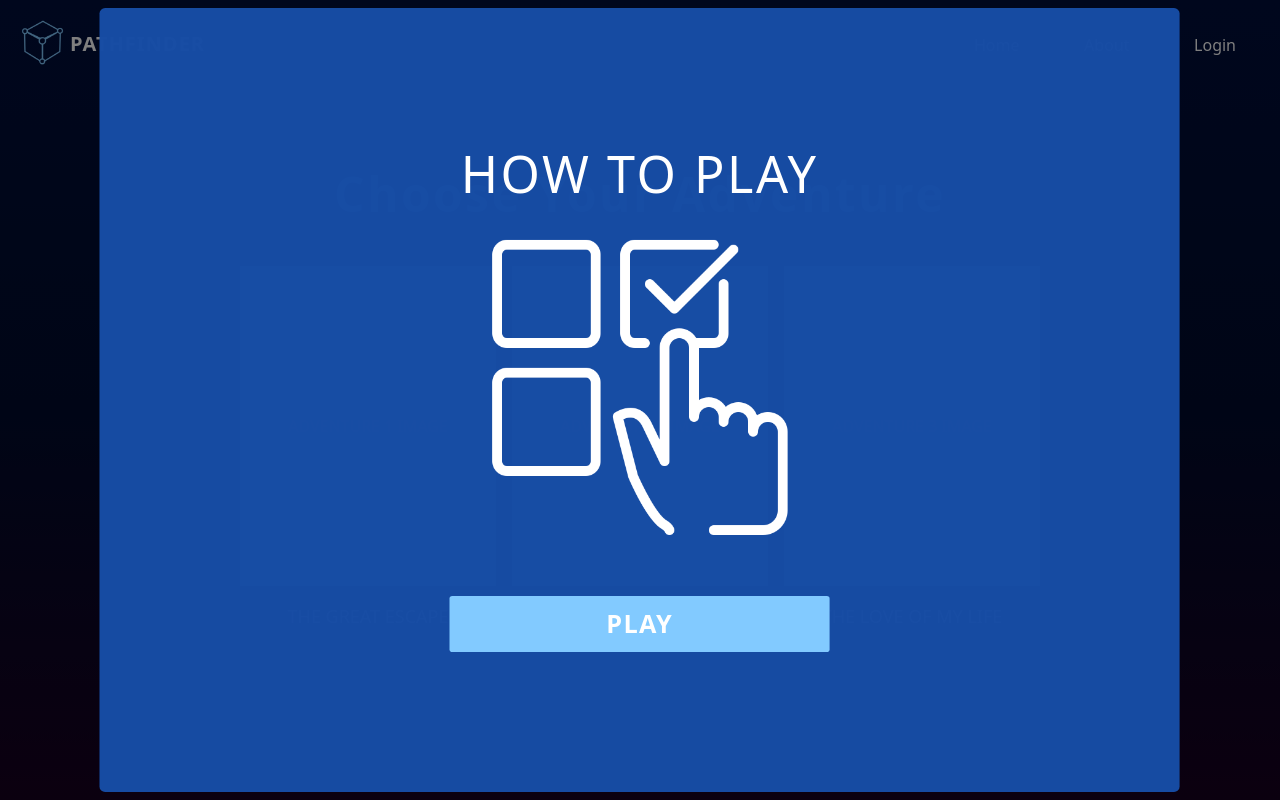
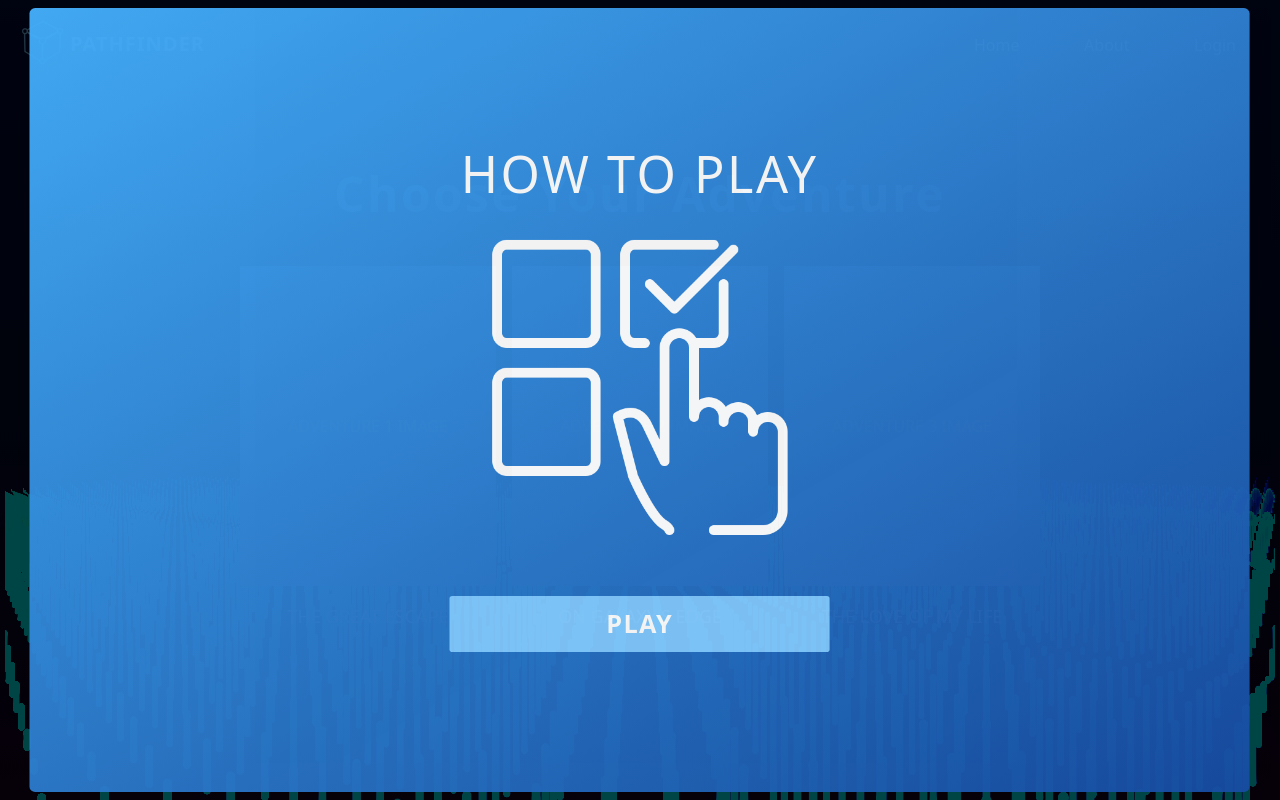
Before and after one commit to SilisK/pathfinder-game, a React (Vite) app: page /play in a window 1280 px wide. Built offline with nearby package versions, Linux system fonts and the light colour scheme.

Commit message:
add waves animation on each pages

```diff
--- a/src/App.css
+++ b/src/App.css
@@ -62,7 +62,7 @@
 
 
 /* Common styles for both buttons */
-.btn-left, .btn-right {
+.btn-gradient {
   position: relative;
   overflow: hidden;
   transition: color 0.4s, transform 0.4s;
@@ -70,7 +70,7 @@
 }
 
 
-.btn-left {
+.btn-gradient {
   /* background-color: #82CAFF; */
   background: linear-gradient(-30deg, #470063, #374afc);
   /* background: linear-gradient(-30deg, #82CAFF, #374afc); */
@@ -81,7 +81,7 @@
   transition: all 2s ease;
   overflow: hidden;
 }
-.btn-left:after {
+.btn-gradient:after {
   position: absolute;
   content: " ";
   top: 0;
@@ -93,13 +93,13 @@
   -webkit-transform: scale(.1);
   transform: scale(.1);
 }
-.btn-left:hover {
+.btn-gradient:hover {
   /* color: #fff; */
   color: #000e3b;
   border: none;
   background: transparent;
 }
-.btn-left:hover:after {
+.btn-gradient:hover:after {
   /* background: rgb(0,3,255); */
   /* background: linear-gradient(-30deg, #470063, #374afc); */
   background: #82CAFF;
--- a/src/Components/ChooseAd.jsx
+++ b/src/Components/ChooseAd.jsx
@@ -1,13 +1,13 @@
 
 function ChooseAd({handleAdventureClick, adventures}) {
   return(
-    <div>
+    <div className="z-40">
       <h2 className="text-primary text-5xl tracking-wider text-center font-bold mb-12">Choose Your Adventure</h2>
       <div className="grid grid-cols-3 gap-4 w-full px-10">
         {
           adventures.map((ad, index) => (
             <div className="flex flex-col items-center" onClick={() => handleAdventureClick(ad)}>
-              <div className="mb-2" >
+              <div className="mb-2 border-animation">
                 <div className="h-80 w-64 bg-blue-300 flex items-center justify-center">ADVENTURE {index+1} IMAGE</div>
               </div>
               <p className="uppercase text-lg mt-2">{ad.title}</p>
--- a/src/Components/Game.jsx
+++ b/src/Components/Game.jsx
@@ -1,8 +1,8 @@
 function Game({ adventure }) {
   return (
-    <div className="text-white mx-auto flex flex-col justify-center h-screen px-36">
+    <div className="text-white mx-auto flex flex-col justify-center h-screen px-36 z-40">
       {/* Card image and content */}
-      <div className="flex flex-col md:flex-row">
+      <div className="flex flex-col md:flex-row ">
         <div className="w-1/2 h-fit bg-primary flex items-center justify-center mx-6">
             <span className="text-2xl font-bold">IMAGE</span>
         </div>
--- a/src/Components/Navbar.jsx
+++ b/src/Components/Navbar.jsx
@@ -2,7 +2,7 @@ import { Link } from "react-router-dom";
 
 function NavBar() {
   return (
-    <nav className="w-full flex items-center justify-between p-5 text-white position: fixed z-40">
+    <nav className="w-full flex items-center justify-between p-5 text-white position: fixed z-50">
       <Link to="/" className="text-xl flex">
         <div className="logo"></div>
         <div className="mt-1">
--- a/src/Pages/About.jsx
+++ b/src/Pages/About.jsx
@@ -1,8 +1,17 @@
+import { useState, useEffect } from 'react';
+
+
 function About() {
+
+  useEffect(() => {
+    waves();
+  }, []);
+
+
   return (
     <div className="text-white max-w-7xl m-auto h-screen flex flex-col items-center justify-center">
 
-      <div className="w-3/5 mb-24">
+      <div className="w-3/5 mb-24 z-40">
         <h2 className="text-4xl mb-4 tracking-wider">What is <span className="text-blue-300">PATHFINDER</span> Exactly</h2>
         <p className="leading-relaxed text-base">
           PathFinder is a gaming web app that uses ChatGPT and Dall-E to create dynamic story-telling experiences.
@@ -12,7 +21,7 @@ function About() {
         </p>
       </div>
 
-      <div className="">
+      <div className="z-40">
         <h2 className="text-3xl text-center tracking-wider mb-8">MEET THE TEAM</h2>
         <div className="flex justify-center gap-12">
 
@@ -46,6 +55,8 @@ function About() {
 
         </div>
       </div>
+
+      <div className="waves"></div>
     </div>
   );
 }
--- a/src/Pages/Home.jsx
+++ b/src/Pages/Home.jsx
@@ -1,5 +1,5 @@
 import { Link } from "react-router-dom";
-import { useState, useEffect, useRef } from 'react';
+import { useState, useEffect } from 'react';
 // import { waves } from '../Components/waves.js';
 
 
@@ -60,8 +60,8 @@ function Home() {
       </div>
 
       <div className="flex justify-center gap-8 z-40">
-        <Link to="/login" className="bg-primary text-secondary uppercase font-semibold py-3 px-14 rounded btn-left"><span>Login</span></Link>
-        <Link to="/play" className="bg-primary text-secondary uppercase font-semibold py-3 px-8 rounded btn-left"><span>Play as Guest</span></Link>
+        <Link to="/login" className="bg-primary text-secondary uppercase font-semibold py-3 px-14 rounded btn-gradient"><span>Login</span></Link>
+        <Link to="/play" className="bg-primary text-secondary uppercase font-semibold py-3 px-8 rounded btn-gradient"><span>Play as Guest</span></Link>
       </div>
 
       <div className="waves"></div>
--- a/src/Pages/Play.jsx
+++ b/src/Pages/Play.jsx
@@ -3,6 +3,7 @@ import { useNavigate } from 'react-router-dom';
 import './PlayModal.css';
 import Game from "../Components/Game";
 import ChooseAd from "../Components/ChooseAd";
+
 
 const adventures = [
   {
@@ -23,6 +24,7 @@ function Play() {
   useEffect(() => {
     // Trigger the modal to open after mounting the component
     setShowModal(true);
+    waves();
   }, []);
 
   const handleCloseModal = () => {
@@ -35,6 +37,7 @@ function Play() {
     setSelectedAdventure(adventureName);
   };
 
+
   return (
     <div className="text-white max-w-7xl m-auto flex flex-col items-center justify-center h-screen">
 
@@ -45,13 +48,16 @@ function Play() {
       {selectedAdventure ? <Game adventure={selectedAdventure}/> : null}
 
       <div className={`modal-backdrop ${showModal ? 'modal-visible' : 'modal-hidden'}`}>
-        <div className="modal-content">
+        <div className="modal-content ">
           <h3 className="text-white text-7xl mb-5 text-center uppercase tracking-wider">How to Play</h3>
           <div className="modal-icon"></div>
           {/* content */}
-          <button onClick={handleCloseModal} className="bg-primary text-white uppercase tracking-wider font-semibold py-5 px-56 text-4xl rounded mt-12">PLAY</button>
+          <button onClick={handleCloseModal} className="bg-primary text-white uppercase tracking-wider font-semibold py-5 px-56 text-4xl rounded mt-12 btn-left">PLAY</button>
         </div>
       </div>
+
+      <div className="waves"></div>
+
 
     </div>
   );
--- a/src/Pages/PlayModal.css
+++ b/src/Pages/PlayModal.css
@@ -4,7 +4,7 @@
   left: 0;
   right: 0;
   bottom: 0;
-  background-color: rgba(0, 0, 0, 0.5);
+  background-color: rgba(0, 0, 0, 0.728);
   display: flex;
   align-items: center;
   justify-content: center;
@@ -12,10 +12,12 @@
 }
 
 .modal-content {
-  background-color: #174da5fb;
-  padding: 200px 500px 200px 500px;
+  /* background-color: #174da5fb; */
+  background: linear-gradient(-30deg, #174da5fb, #45b1fe);
+  padding: 200px 600px 200px 600px;
   border-radius: 0.5rem;
   transform: scale(0.7);
+  opacity: 0.95;
 }
 
 .modal-hidden {
```
Also changed, not shown: src/Pages/Home.css (deleted).
